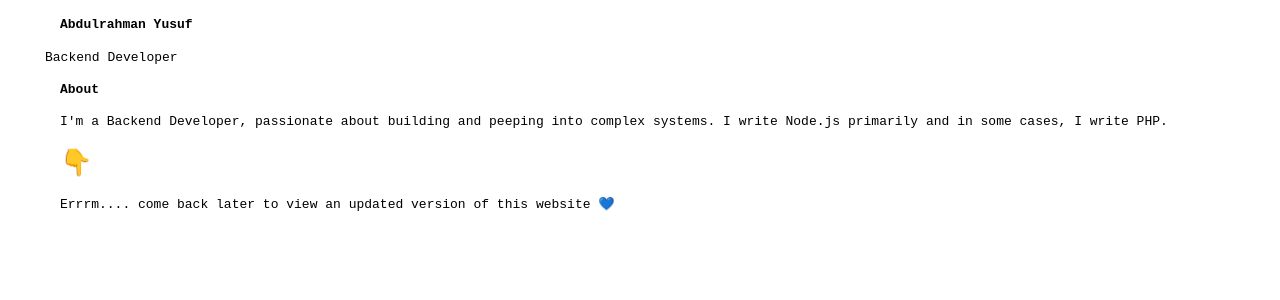
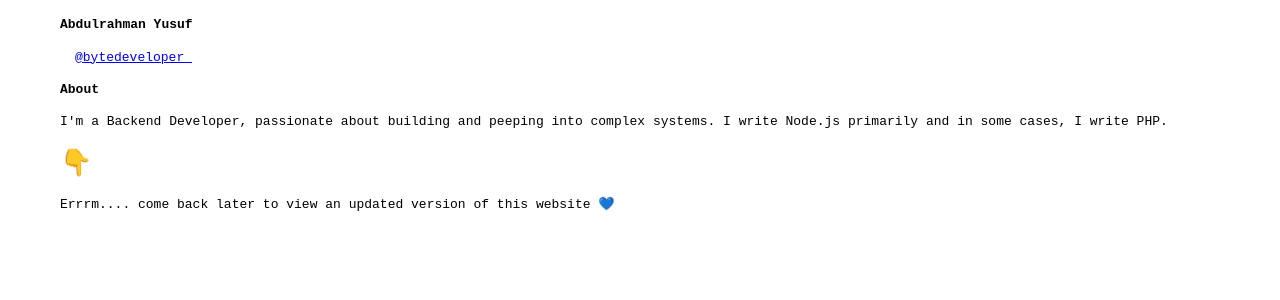
Before and after one commit to bytedeveloperr/personal-website-frontend, a Svelte app: page / in a window 1280 px wide. Shown: the top 300 px of the page. Built offline with nearby package versions, Linux system fonts and the light colour scheme.

Commit message:
Update App.svelte

```diff
--- a/src/App.svelte
+++ b/src/App.svelte
@@ -4,7 +4,7 @@
 
 <main>
 <h4>Abdulrahman Yusuf</h4>
-Backend Developer
+<p><a href="https://twitter.com/bytedeveloper_">@bytedeveloper_</a></p>
 
 <h4>About</h4>
 <p>I'm a Backend Developer, passionate about building and peeping into complex systems. I write Node.js primarily and in some cases, I write PHP.</p>
```
